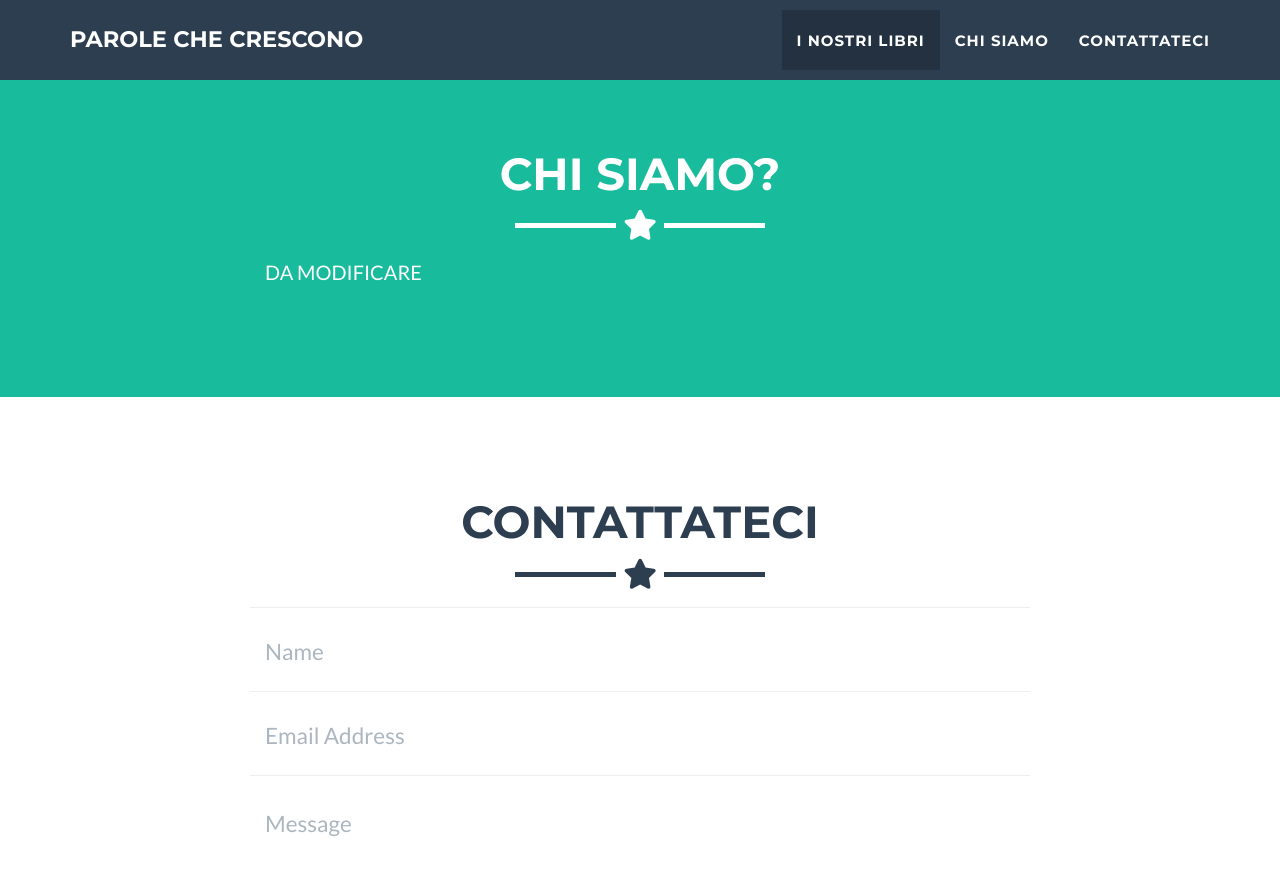
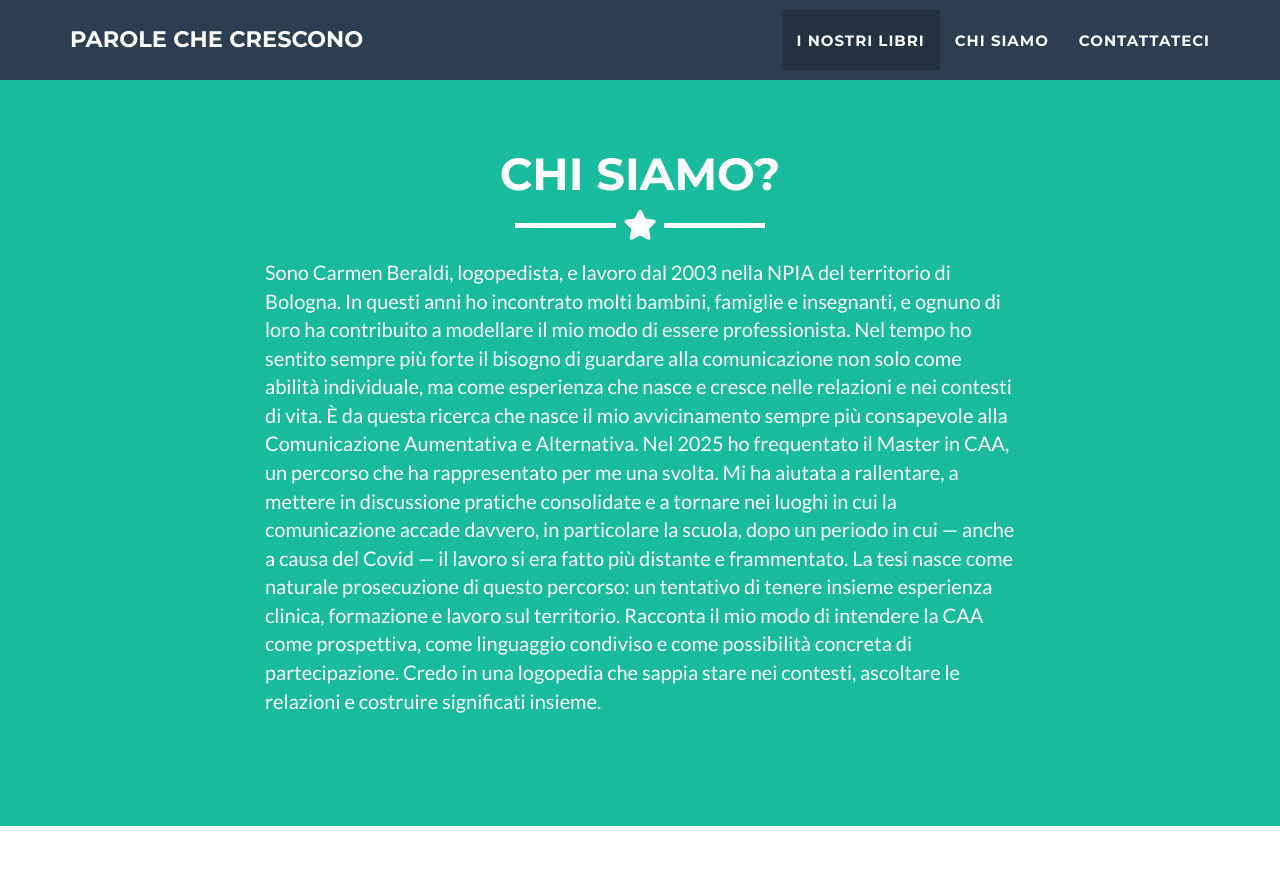
Before and after one commit to anna-madonna/Parole-che-crescono, a Jekyll site: the page built from _posts/2026-02-07-tino.markdown, in a window 1280 px wide and 900 px high, scrolled down 3062 px. Shown: the top 875 px of the window. Built offline with Jekyll 4.4.1, drawn with Linux system fonts in a browser that asks for light colours.

Commit message:
aggiunta descrizione

```diff
--- a/_includes/about.html
+++ b/_includes/about.html
@@ -9,7 +9,19 @@
     </div>
     <div class="row">
       <div class="col-lg-8 col-lg-offset-2">
-        <p>DA MODIFICARE</p>
+        <p>
+          Sono Carmen Beraldi, logopedista, e lavoro dal 2003 nella NPIA del territorio di Bologna. In questi anni ho incontrato molti bambini, famiglie e insegnanti, e ognuno di loro ha contribuito a modellare il mio modo di essere professionista.
+
+Nel tempo ho sentito sempre più forte il bisogno di guardare alla comunicazione non solo come abilità individuale, ma come esperienza che nasce e cresce nelle relazioni e nei contesti di vita. È da questa ricerca che nasce il mio avvicinamento sempre più consapevole alla Comunicazione Aumentativa e Alternativa.
+
+Nel 2025 ho frequentato il Master in CAA, un percorso che ha rappresentato per me una svolta. Mi ha aiutata a rallentare, a mettere in discussione pratiche consolidate e a tornare nei luoghi in cui la comunicazione accade davvero, in particolare la scuola, dopo un periodo in cui — anche a causa del Covid — il lavoro si era fatto più distante e frammentato.
+
+La tesi nasce come naturale prosecuzione di questo percorso: un tentativo di tenere insieme esperienza clinica, formazione e lavoro sul territorio. Racconta il mio modo di intendere la CAA come prospettiva, come linguaggio condiviso e come possibilità concreta di partecipazione.
+
+Credo in una logopedia che sappia stare nei contesti, ascoltare le relazioni e costruire significati insieme.
+
+
+        </p>
 
 
       </div>
```
